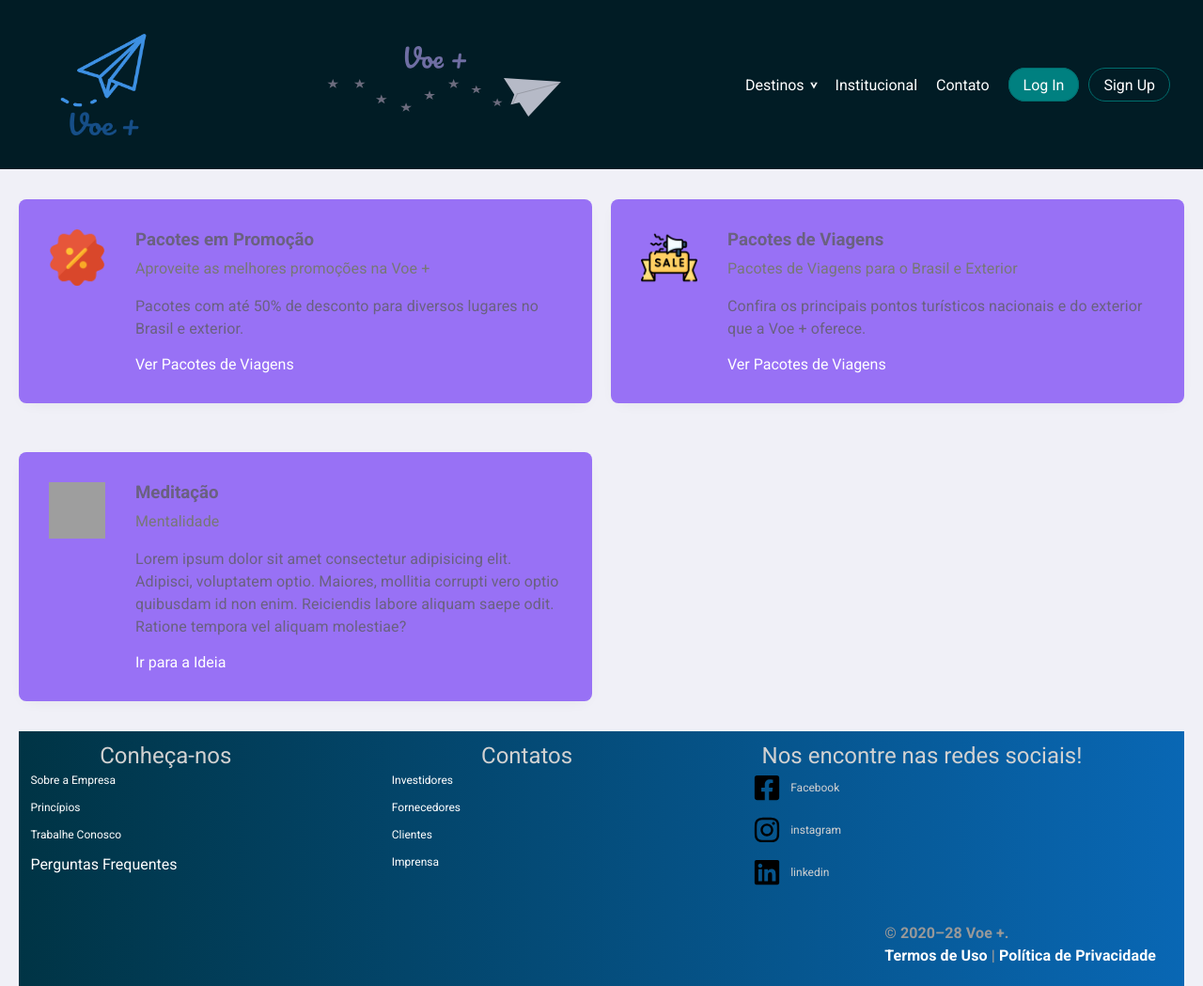
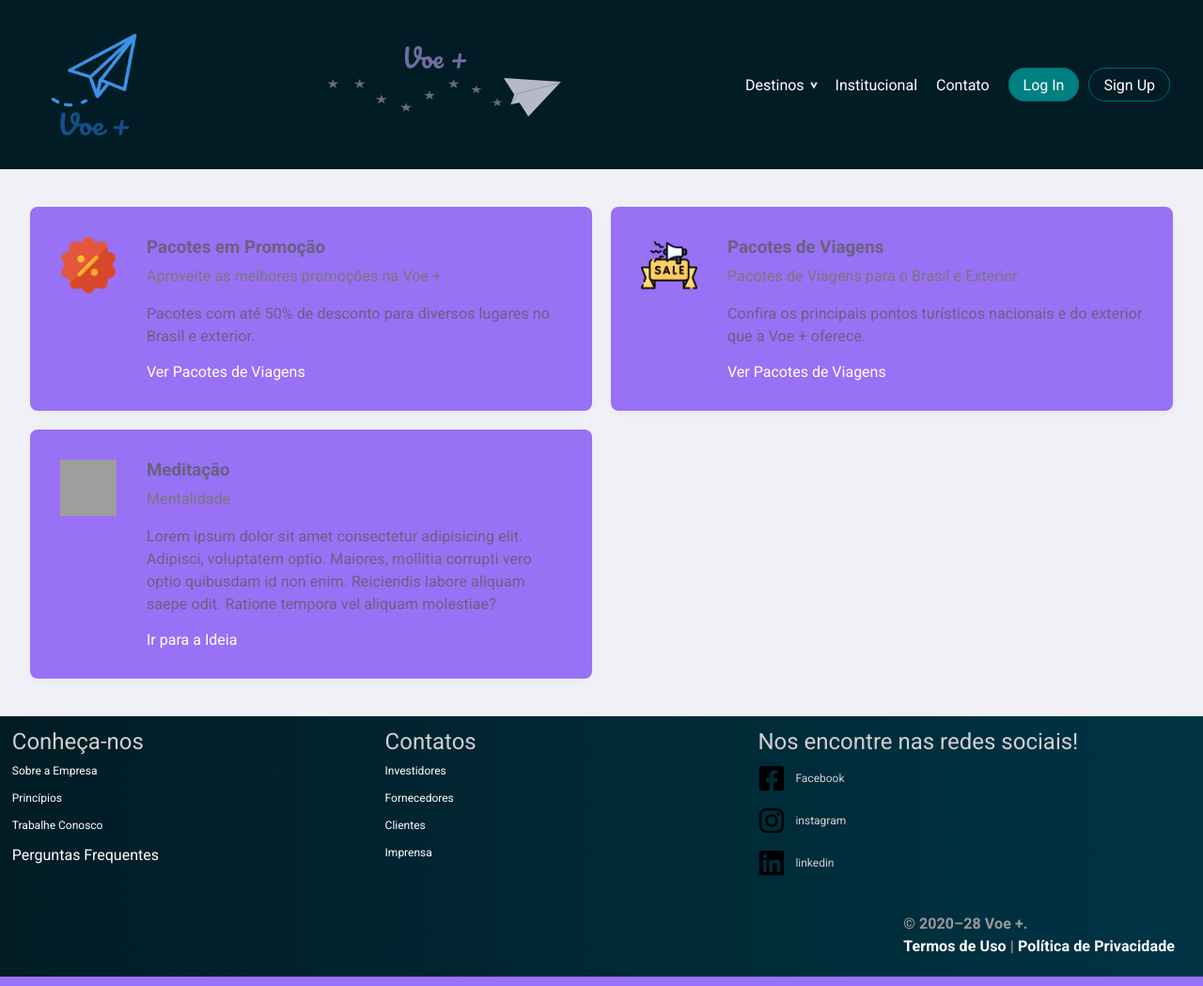
Before and after one commit to Xande098/voe-mais, a PHP site: page /index.html in a window 1280 px wide. Shown: the whole page at 94% size. Run offline with PHP 8.4, Linux system fonts and the light colour scheme; some libraries are stand-ins or nearby versions; grey boxes are pictures that could not be loaded.

Commit message:
fix home

```diff
--- a/index.html
+++ b/index.html
@@ -14,7 +14,7 @@
   <link rel="shortcut icon" href="./src/assets/images/logo.png" type="image/png" sizes="60x60">
 </head>
 
-<body style="position: absolute;">
+<body>
   <header>
     <nav id="wrapper">
       <ul class="menu">
@@ -182,12 +182,12 @@
           </div>
 
           <div class="input-wrapper">
-            <label for="category">Logradouro</label>
+            <label for="category">Tipo Logradouro</label>
             <input type="text" name="category">
           </div>
 
           <div class="input-wrapper">
-            <label for="title">Endereço</label>
+            <label for="title">Logradouro</label>
             <input type="text" name="title">
           </div>
 
@@ -260,9 +260,20 @@
     <!-- Fim do Modal -->
 
 
+
+
+
+    <!-- Início Footer -->
+    <!-- <footer>
+      Com ❤ <a href="https://www.linkedin.com/in/alexandre-sobota-95839ba2" target="_blank">Alexandre</a>
+    </footer> -->
+    <!-- Fim Footer -->
+
+  </div>
+
   <!-- Início Footer -->
   <footer>
-      <div class="wrapper">
+    <div class="wrapper-footer">
       <div class="footer-box">
         <div class="articles-footer">
           <h2>Conheça-nos</h2>
@@ -313,7 +324,7 @@
     </div>
 
     <div class="footer-bottom">
-        <div class="wrapper">
+      <div class="wrapper-footer">
         <p>
           © 2020–28 Voe +. <br>
           <a href="#">Termos de Uso</a> | <a href="#">Política de Privacidade</a>
@@ -326,15 +337,6 @@
 
   <!-- Fim Footer -->
 
-
-    <!-- Início Footer -->
-    <!-- <footer>
-      Com ❤ <a href="https://www.linkedin.com/in/alexandre-sobota-95839ba2" target="_blank">Alexandre</a>
-    </footer> -->
-    <!-- Fim Footer -->
-
-  </div>
-
   <script src="https://ajax.googleapis.com/ajax/libs/jquery/3.1.0/jquery.min.js"></script>
   <script src="./index.js"></script>
 
--- a/src/assets/styles/global.css
+++ b/src/assets/styles/global.css
@@ -29,8 +29,15 @@
     box-sizing: border-box;
 }
 
+html {
+  overflow-x: hidden;
+}
+
 html, body, #root {
     height: 100vh;
+    width: 100vw;
+    justify-content: center;
+    align-items: center;
 }
 
 body {
@@ -49,14 +56,6 @@
 textarea {
     font: 400 1.6rem Roboto;
     color: var(--color-text-base);
-}
-
-.container {
-    /*width: 90vw;
-    max-width: 700px;*/
-    justify-content: center;
-    align-items: center;
-    margin: 32px 20px 0 20px;
 }
 
 /*Formatação de Links - Início*/
--- a/styles.css
+++ b/styles.css
@@ -13,6 +13,10 @@
   width: 130px;
   height: 120px;
   position: static;
+}
+
+#logo-box {
+  margin-left: -10px;
 }
 
 header nav ul li.logo-centro img {
@@ -250,7 +254,7 @@
     background: transparent;
   }
 
-  section.create-log label:hover {
+  header section.create-log label:hover {
     text-decoration: none;
     transition: all 0.25s;
   }
@@ -373,11 +377,13 @@
 }
 
 /* Padrão */
-#container {
-  width: 80%;
-  max-width: 980px;
-
-  margin: 40px auto;
+.container {
+  width: calc(100vw - 5%);
+  max-width: calc(100vw - 5%);
+  margin-top: 40px;
+  margin-right: auto;
+  margin-left: auto;
+  margin-bottom: 0;
 
   display: block;
 }
@@ -422,8 +428,17 @@
   background-color: var(--color-primary-lighter);
   box-shadow: 0 4px 16px -8px rgba(1, 1, 1, 0.1);
   border-radius: 8px;
-  padding: 32px;
-  margin-bottom: 32px;
+  padding-top: 32px;
+  padding-right: 32px;
+  padding-left: 32px;
+  padding-bottom: 32px;
+  /* padding: 32px; */
+}
+
+@media (max-width: 1048px) {
+  .package {
+    margin-bottom: 20px;
+  }
 }
 
 .package img {
@@ -691,12 +706,13 @@
 /* Footer */
 
 footer {
+  margin-top: 40px;
   color: #ffffff;
   clear: both;
-  background: #0967b4;
-  background: -webkit-linear-gradient(to right, #003445, #0967b4);
+  background: #011C25;
+  background: -webkit-linear-gradient(to right, #011C25, #003445);
   /* Chrome 10-25, Safari 5.1-6 */
-  background: linear-gradient(to right, #003445, #0967b4);
+  background: linear-gradient(to right, #011C25, #003445);
   /* W3C, IE 10+/ Edge, Firefox 16+, Chrome 26+, Opera 12+, Safari 7+ */
   padding-bottom: 20px;
 }
@@ -757,7 +773,7 @@
   float: left;
 }
 
-footer .wrapper:after {
+footer div.wrapper-footer:after {
   clear: both;
   content: "";
   display: block;
@@ -779,6 +795,10 @@
   clear: both;
   content: "";
   display: block;
+}
+
+div.footer-box h2 {
+  margin-bottom: 10px;
 }
 
 .articles-footer{
```
Also changed, not shown: 1 other file. Lines whose indentation alone changed are shown as unchanged.
